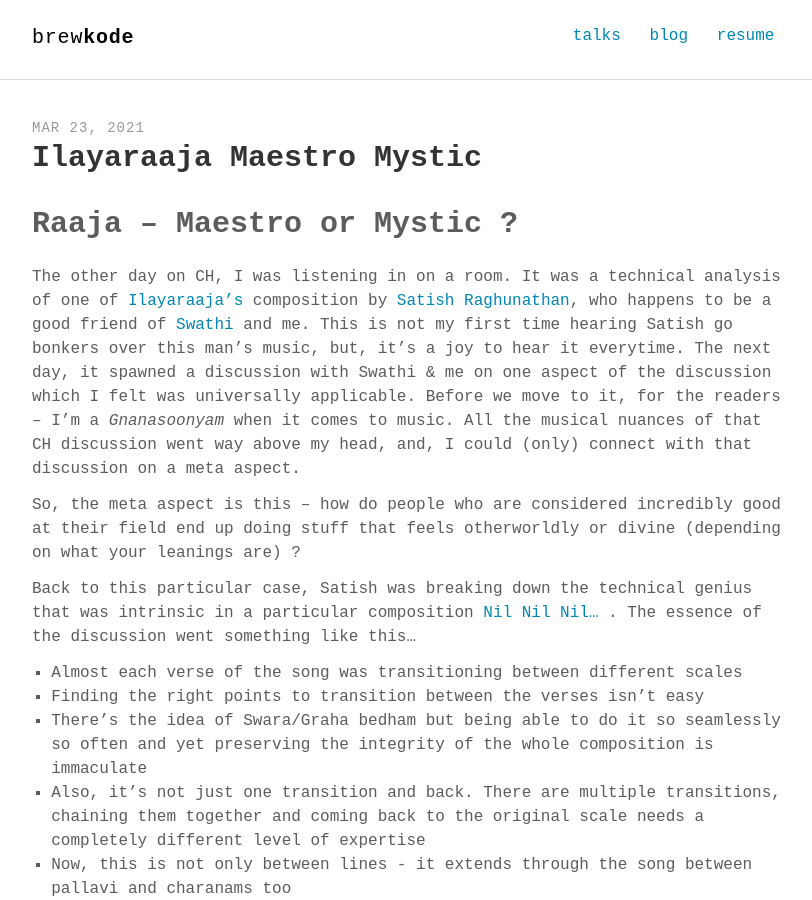
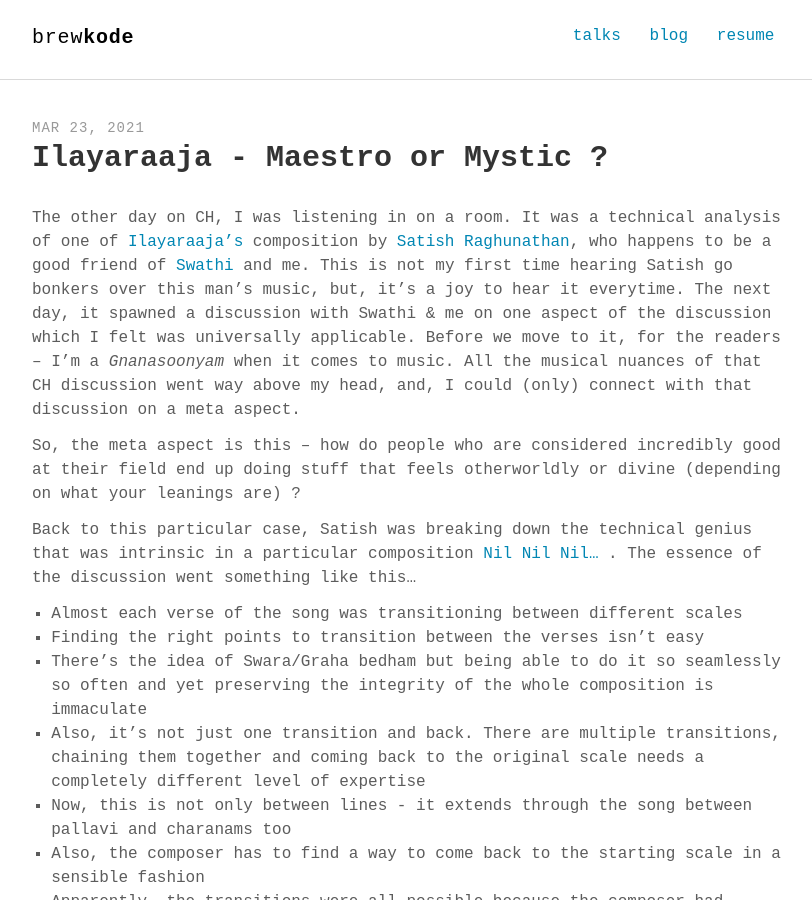
Before and after one commit to brewkode/brewkode.github.io, a Jekyll site: the page built from _posts/2021-03-23-Ilayaraaja-Maestro-Mystic.md, in a window 1280 px wide and 900 px high. Shown: the whole window, without its empty margins (232-1044 px from the left). Built offline with Jekyll 4.4.1, drawn with Linux system fonts in a browser that asks for light colours; some web fonts are replaced; our own code applies the rules of GitHub Pages for plain Markdown files.

Commit message:
Fix title of ilayaraaja's blog post

```diff
--- a/_posts/2021-03-23-Ilayaraaja-Maestro-Mystic.md
+++ b/_posts/2021-03-23-Ilayaraaja-Maestro-Mystic.md
@@ -1,4 +1,9 @@
-# Raaja -- Maestro or Mystic ?
+---
+layout: post
+title: "Ilayaraaja - Maestro or Mystic ?"
+comments: false
+---
+
 
 The other day on CH, I was listening in on a room. It was a technical analysis of one of [Ilayaraaja's](https://en.wikipedia.org/wiki/Ilaiyaraaja) composition by [Satish Raghunathan](https://twitter.com/satish_composer), who happens to be a good friend of [Swathi](https://twitter.com/swathrav) and me. This is not my first time hearing Satish go bonkers over this man's music, but, it's a joy to hear it everytime. The next day, it spawned a discussion with Swathi & me on one aspect of the discussion which I felt was universally applicable. Before we move to it, for the readers -- I'm a _Gnanasoonyam_ when it comes to music. All the musical nuances of that CH discussion went way above my head, and, I could (only) connect with that discussion on a meta aspect.
 
```
